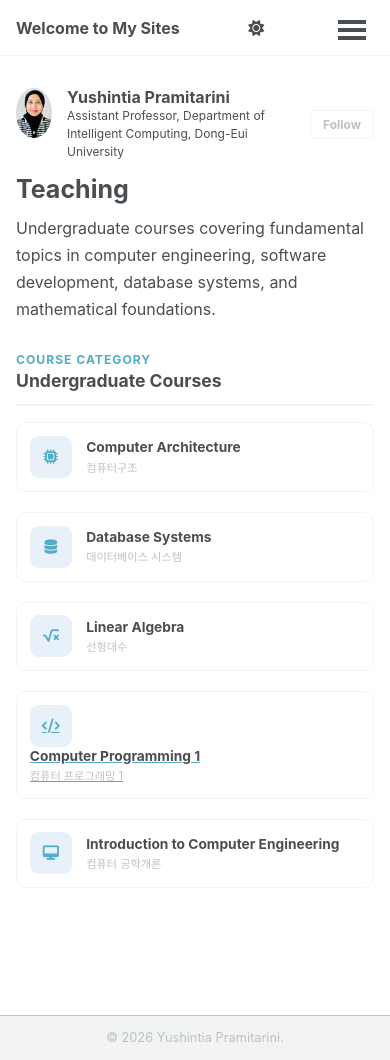
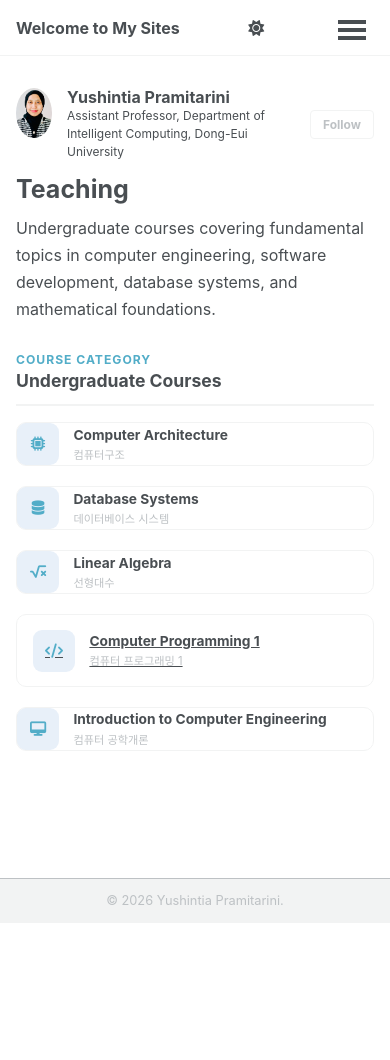
Before and after one commit to yushintia/yushintia.github.io, a Jekyll site: the page built from _pages/teaching.html, in a window 390 px wide and 1060 px high. Built offline with Jekyll 4.4.1, drawn with Linux system fonts in a browser that asks for light colours; a style sheet for code colours, icons or effects is not loaded.

Commit message:
Refactor teaching-list styles and add teaching-card

```diff
--- a/assets/css/main.scss
+++ b/assets/css/main.scss
@@ -658,7 +658,19 @@
     font-size: 1.1rem;
   }
 
-  .teaching-list li {
-    padding: 0.8rem;
+  .teaching-list {
+  li {
+    padding: 0;
   }
 }
+
+.teaching-card {
+  display: flex;
+  align-items: center;
+  gap: 0.9rem;
+  width: 100%;
+  padding: 0.9rem 1rem;
+  color: inherit;
+  text-decoration: none;
+}
+}
```
